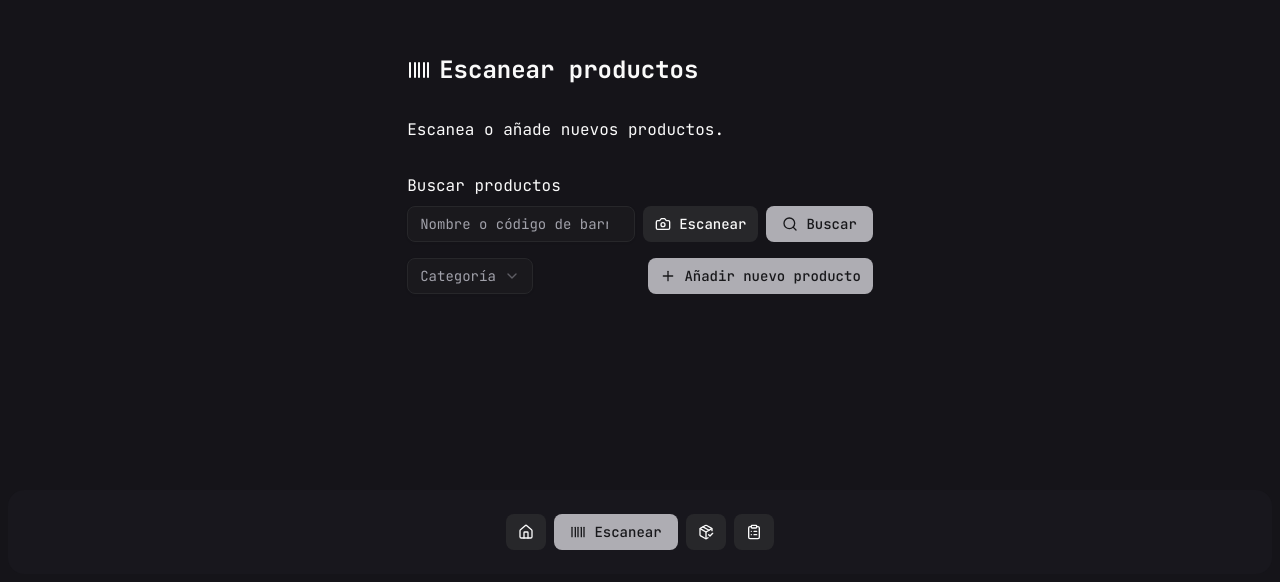
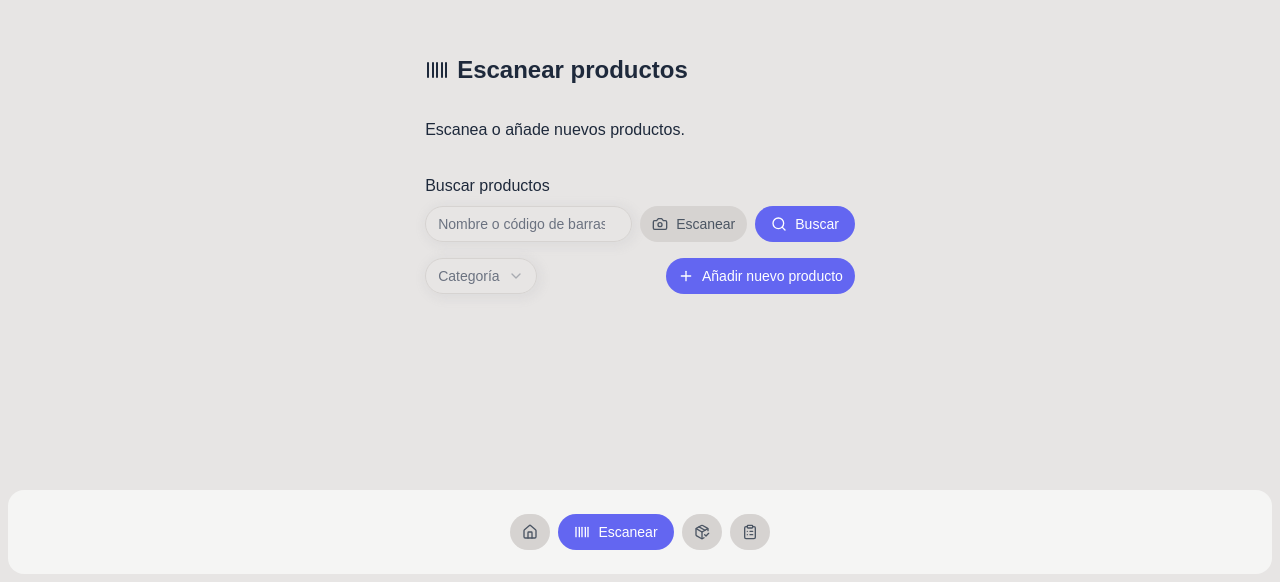
Before and after one commit to Rafacv23/supermarket-management, a Next.js app: page /scan in a window 1280 px wide. Shown: the part 218-800 px from the top of the page. Built offline with nearby package versions, Linux system fonts and the light colour scheme.

Commit message:
Refactor layout and global styles: remove JetBrains Mono font import and adjust body class for improved styling consistency.

```diff
--- a/app/globals.css
+++ b/app/globals.css
@@ -4,107 +4,107 @@
 @custom-variant dark (&:is(.dark *));
 
 :root {
-  --background: hsl(0 0% 100%);
-  --foreground: hsl(0 0% 14.5%);
-  --card: hsl(0 0% 100%);
-  --card-foreground: hsl(0 0% 14.5%);
-  --popover: hsl(0 0% 100%);
-  --popover-foreground: hsl(0 0% 14.5%);
-  --primary: hsl(0 0% 20.5%);
-  --primary-foreground: hsl(0 0% 98.5%);
-  --secondary: hsl(0 0% 97%);
-  --secondary-foreground: hsl(0 0% 20.5%);
-  --muted: hsl(0 0% 97%);
-  --muted-foreground: hsl(0 0% 55.6%);
-  --accent: hsl(0 0% 97%);
-  --accent-foreground: hsl(0 0% 20.5%);
-  --destructive: hsl(0 80% 57.7%);
+  --background: hsl(20 5.88% 90%);
+  --foreground: hsl(217.24 32.58% 17.45%);
+  --card: hsl(60 4.76% 95.88%);
+  --card-foreground: hsl(217.24 32.58% 17.45%);
+  --popover: hsl(60 4.76% 95.88%);
+  --popover-foreground: hsl(217.24 32.58% 17.45%);
+  --primary: hsl(238.73 83.53% 66.67%);
+  --primary-foreground: hsl(0 0% 100%);
+  --secondary: hsl(24 5.75% 82.94%);
+  --secondary-foreground: hsl(215 13.79% 34.12%);
+  --muted: hsl(20 5.88% 90%);
+  --muted-foreground: hsl(220 8.94% 46.08%);
+  --accent: hsl(292.5 44.44% 92.94%);
+  --accent-foreground: hsl(216.92 19.12% 26.67%);
+  --destructive: hsl(0 84.24% 60.2%);
   --destructive-foreground: hsl(0 0% 100%);
-  --border: hsl(0 0% 92.2%);
-  --input: hsl(0 0% 92.2%);
-  --ring: hsl(0 0% 70.8%);
-  --chart-1: hsl(41 78% 64.6%);
-  --chart-2: hsl(185 68% 60%);
-  --chart-3: hsl(227 65% 39.8%);
-  --chart-4: hsl(84 63% 82.8%);
-  --chart-5: hsl(70 68% 76.9%);
-  --sidebar: hsl(0 0% 98.5%);
-  --sidebar-foreground: hsl(0 0% 14.5%);
-  --sidebar-primary: hsl(0 0% 20.5%);
-  --sidebar-primary-foreground: hsl(0 0% 98.5%);
-  --sidebar-accent: hsl(0 0% 97%);
-  --sidebar-accent-foreground: hsl(0 0% 20.5%);
-  --sidebar-border: hsl(0 0% 92.2%);
-  --sidebar-ring: hsl(0 0% 70.8%);
-  --font-sans: JetBrains Mono, monospace;
-  --font-serif: ui-serif, Georgia, Cambria, "Times New Roman", Times, serif;
-  --font-mono: ui-monospace, SFMono-Regular, Menlo, Monaco, Consolas,
-    "Liberation Mono", "Courier New", monospace;
-  --radius: 0.625rem;
-  --shadow-2xs: 0 1px 3px 0px hsl(0 0% 0% / 0.05);
-  --shadow-xs: 0 1px 3px 0px hsl(0 0% 0% / 0.05);
-  --shadow-sm: 0 1px 3px 0px hsl(0 0% 0% / 0.1),
-    0 1px 2px -1px hsl(0 0% 0% / 0.1);
-  --shadow: 0 1px 3px 0px hsl(0 0% 0% / 0.1), 0 1px 2px -1px hsl(0 0% 0% / 0.1);
-  --shadow-md: 0 1px 3px 0px hsl(0 0% 0% / 0.1),
-    0 2px 4px -1px hsl(0 0% 0% / 0.1);
-  --shadow-lg: 0 1px 3px 0px hsl(0 0% 0% / 0.1),
-    0 4px 6px -1px hsl(0 0% 0% / 0.1);
-  --shadow-xl: 0 1px 3px 0px hsl(0 0% 0% / 0.1),
-    0 8px 10px -1px hsl(0 0% 0% / 0.1);
-  --shadow-2xl: 0 1px 3px 0px hsl(0 0% 0% / 0.25);
+  --border: hsl(24 5.75% 82.94%);
+  --input: hsl(24 5.75% 82.94%);
+  --ring: hsl(238.73 83.53% 66.67%);
+  --chart-1: hsl(238.73 83.53% 66.67%);
+  --chart-2: hsl(243.4 75.36% 58.63%);
+  --chart-3: hsl(244.52 57.94% 50.59%);
+  --chart-4: hsl(243.65 54.5% 41.37%);
+  --chart-5: hsl(242.17 47.43% 34.31%);
+  --sidebar: hsl(24 5.75% 82.94%);
+  --sidebar-foreground: hsl(217.24 32.58% 17.45%);
+  --sidebar-primary: hsl(238.73 83.53% 66.67%);
+  --sidebar-primary-foreground: hsl(0 0% 100%);
+  --sidebar-accent: hsl(292.5 44.44% 92.94%);
+  --sidebar-accent-foreground: hsl(216.92 19.12% 26.67%);
+  --sidebar-border: hsl(24 5.75% 82.94%);
+  --sidebar-ring: hsl(238.73 83.53% 66.67%);
+  --font-sans: Plus Jakarta Sans, sans-serif;
+  --font-serif: Lora, serif;
+  --font-mono: Roboto Mono, monospace;
+  --radius: 1.25rem;
+  --shadow-2xs: 2px 2px 10px 4px hsl(240 4% 60% / 0.09);
+  --shadow-xs: 2px 2px 10px 4px hsl(240 4% 60% / 0.09);
+  --shadow-sm: 2px 2px 10px 4px hsl(240 4% 60% / 0.18),
+    2px 1px 2px 3px hsl(240 4% 60% / 0.18);
+  --shadow: 2px 2px 10px 4px hsl(240 4% 60% / 0.18),
+    2px 1px 2px 3px hsl(240 4% 60% / 0.18);
+  --shadow-md: 2px 2px 10px 4px hsl(240 4% 60% / 0.18),
+    2px 2px 4px 3px hsl(240 4% 60% / 0.18);
+  --shadow-lg: 2px 2px 10px 4px hsl(240 4% 60% / 0.18),
+    2px 4px 6px 3px hsl(240 4% 60% / 0.18);
+  --shadow-xl: 2px 2px 10px 4px hsl(240 4% 60% / 0.18),
+    2px 8px 10px 3px hsl(240 4% 60% / 0.18);
+  --shadow-2xl: 2px 2px 10px 4px hsl(240 4% 60% / 0.45);
 }
 
 .dark {
-  --background: hsl(252 11.11% 8.82%);
-  --foreground: hsl(0 0% 98%);
-  --card: hsl(250 11.54% 10.2%);
-  --card-foreground: hsl(0 0% 98%);
-  --popover: hsl(240 10% 3.9%);
-  --popover-foreground: hsl(0 0% 98%);
-  --primary: hsl(250 3.8% 69.02%);
-  --primary-foreground: hsl(240 5.9% 10%);
-  --secondary: hsl(240 3.7% 15.9%);
-  --secondary-foreground: hsl(0 0% 98%);
-  --muted: hsl(240 3.7% 15.9%);
-  --muted-foreground: hsl(240 5% 64.9%);
-  --accent: hsl(42.86 50.33% 70%);
-  --accent-foreground: hsl(240 5.9% 10%);
-  --destructive: hsl(0 62.8% 30.6%);
-  --destructive-foreground: hsl(0 85.7% 97.3%);
-  --border: hsl(240 3.7% 15.9%);
-  --input: hsl(240 3.7% 15.9%);
-  --ring: hsl(240 4.9% 83.9%);
-  --chart-1: hsl(220 70% 50%);
-  --chart-2: hsl(160 60% 45%);
-  --chart-3: hsl(30 80% 55%);
-  --chart-4: hsl(280 65% 60%);
-  --chart-5: hsl(340 75% 55%);
-  --sidebar: hsl(250 11.54% 10.2%);
-  --sidebar-foreground: hsl(250 3.8% 69.02%);
-  --sidebar-primary: hsl(224.3 76.3% 48%);
-  --sidebar-primary-foreground: hsl(0 0% 100%);
-  --sidebar-accent: hsl(240 3.7% 15.9%);
-  --sidebar-accent-foreground: hsl(240 4.8% 95.9%);
-  --sidebar-border: hsl(240 3.7% 15.9%);
-  --sidebar-ring: hsl(240 4.9% 83.9%);
-  --font-sans: JetBrains Mono, monospace;
-  --font-serif: ui-serif, Georgia, Cambria, "Times New Roman", Times, serif;
-  --font-mono: ui-monospace, SFMono-Regular, Menlo, Monaco, Consolas,
-    "Liberation Mono", "Courier New", monospace;
-  --radius: 0.625rem;
-  --shadow-2xs: 0 1px 3px 0px hsl(0 0% 0% / 0.05);
-  --shadow-xs: 0 1px 3px 0px hsl(0 0% 0% / 0.05);
-  --shadow-sm: 0 1px 3px 0px hsl(0 0% 0% / 0.1),
-    0 1px 2px -1px hsl(0 0% 0% / 0.1);
-  --shadow: 0 1px 3px 0px hsl(0 0% 0% / 0.1), 0 1px 2px -1px hsl(0 0% 0% / 0.1);
-  --shadow-md: 0 1px 3px 0px hsl(0 0% 0% / 0.1),
-    0 2px 4px -1px hsl(0 0% 0% / 0.1);
-  --shadow-lg: 0 1px 3px 0px hsl(0 0% 0% / 0.1),
-    0 4px 6px -1px hsl(0 0% 0% / 0.1);
-  --shadow-xl: 0 1px 3px 0px hsl(0 0% 0% / 0.1),
-    0 8px 10px -1px hsl(0 0% 0% / 0.1);
-  --shadow-2xl: 0 1px 3px 0px hsl(0 0% 0% / 0.25);
+  --background: hsl(30 11.11% 10.59%);
+  --foreground: hsl(214.29 31.82% 91.37%);
+  --card: hsl(25.71 8.64% 15.88%);
+  --card-foreground: hsl(214.29 31.82% 91.37%);
+  --popover: hsl(25.71 8.64% 15.88%);
+  --popover-foreground: hsl(214.29 31.82% 91.37%);
+  --primary: hsl(234.45 89.47% 73.92%);
+  --primary-foreground: hsl(30 11.11% 10.59%);
+  --secondary: hsl(25.71 6.42% 21.37%);
+  --secondary-foreground: hsl(216 12.2% 83.92%);
+  --muted: hsl(25.71 8.64% 15.88%);
+  --muted-foreground: hsl(217.89 10.61% 64.9%);
+  --accent: hsl(25.71 5.11% 26.86%);
+  --accent-foreground: hsl(216 12.2% 83.92%);
+  --destructive: hsl(0 84.24% 60.2%);
+  --destructive-foreground: hsl(30 11.11% 10.59%);
+  --border: hsl(25.71 6.42% 21.37%);
+  --input: hsl(25.71 6.42% 21.37%);
+  --ring: hsl(234.45 89.47% 73.92%);
+  --chart-1: hsl(234.45 89.47% 73.92%);
+  --chart-2: hsl(238.73 83.53% 66.67%);
+  --chart-3: hsl(243.4 75.36% 58.63%);
+  --chart-4: hsl(244.52 57.94% 50.59%);
+  --chart-5: hsl(243.65 54.5% 41.37%);
+  --sidebar: hsl(25.71 6.42% 21.37%);
+  --sidebar-foreground: hsl(214.29 31.82% 91.37%);
+  --sidebar-primary: hsl(234.45 89.47% 73.92%);
+  --sidebar-primary-foreground: hsl(30 11.11% 10.59%);
+  --sidebar-accent: hsl(25.71 5.11% 26.86%);
+  --sidebar-accent-foreground: hsl(216 12.2% 83.92%);
+  --sidebar-border: hsl(25.71 6.42% 21.37%);
+  --sidebar-ring: hsl(234.45 89.47% 73.92%);
+  --font-sans: Plus Jakarta Sans, sans-serif;
+  --font-serif: Lora, serif;
+  --font-mono: Roboto Mono, monospace;
+  --radius: 1.25rem;
+  --shadow-2xs: 2px 2px 10px 4px hsl(0 0% 0% / 0.09);
+  --shadow-xs: 2px 2px 10px 4px hsl(0 0% 0% / 0.09);
+  --shadow-sm: 2px 2px 10px 4px hsl(0 0% 0% / 0.18),
+    2px 1px 2px 3px hsl(0 0% 0% / 0.18);
+  --shadow: 2px 2px 10px 4px hsl(0 0% 0% / 0.18),
+    2px 1px 2px 3px hsl(0 0% 0% / 0.18);
+  --shadow-md: 2px 2px 10px 4px hsl(0 0% 0% / 0.18),
+    2px 2px 4px 3px hsl(0 0% 0% / 0.18);
+  --shadow-lg: 2px 2px 10px 4px hsl(0 0% 0% / 0.18),
+    2px 4px 6px 3px hsl(0 0% 0% / 0.18);
+  --shadow-xl: 2px 2px 10px 4px hsl(0 0% 0% / 0.18),
+    2px 8px 10px 3px hsl(0 0% 0% / 0.18);
+  --shadow-2xl: 2px 2px 10px 4px hsl(0 0% 0% / 0.45);
 }
 
 @theme inline {
@@ -159,7 +159,6 @@
   --shadow-xl: var(--shadow-xl);
   --shadow-2xl: var(--shadow-2xl);
 }
-
 @layer base {
   * {
     @apply border-border outline-ring/50;
--- a/app/layout.tsx
+++ b/app/layout.tsx
@@ -1,15 +1,9 @@
 import type { Metadata } from "next"
-import { JetBrains_Mono } from "next/font/google"
 import "./globals.css"
 import Navigation from "@/components/Navigation"
 import { Toaster } from "@/components/ui/sonner"
 import ClientFetchProvider from "@/components/ClientFetchProvider"
 import { Suspense } from "react"
-
-const jetBrainsMono = JetBrains_Mono({
-  variable: "--font-jetbrains-mono",
-  subsets: ["latin"],
-})
 
 export const metadata: Metadata = {
   title: "Alcampo Bustarviejo",
@@ -24,7 +18,7 @@ export default function RootLayout({
 }>) {
   return (
     <html lang="es">
-      <body className={`dark ${jetBrainsMono.variable} antialiased`}>
+      <body className={`antialiased`}>
         <ClientFetchProvider>
           {children}
           <Navigation />
```
